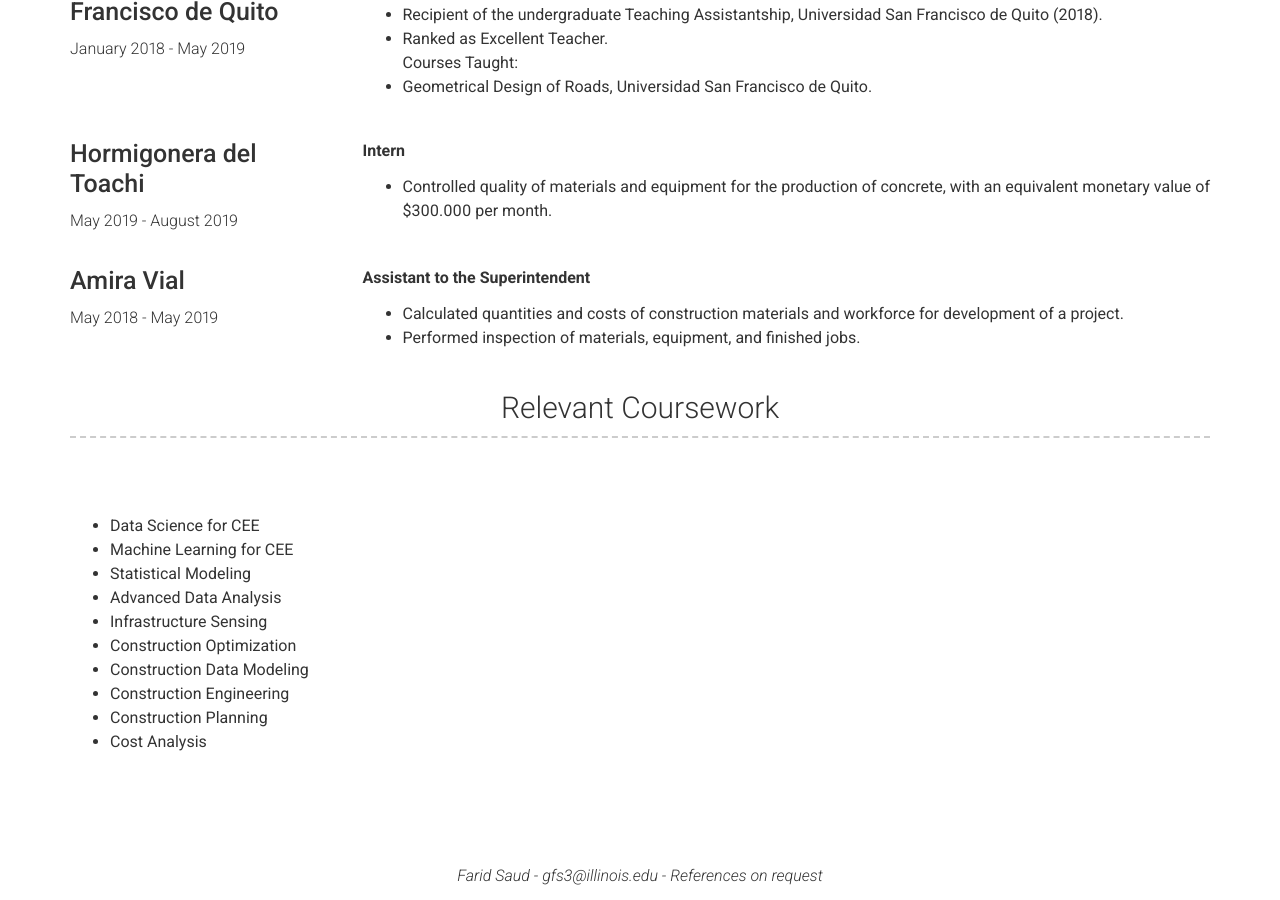
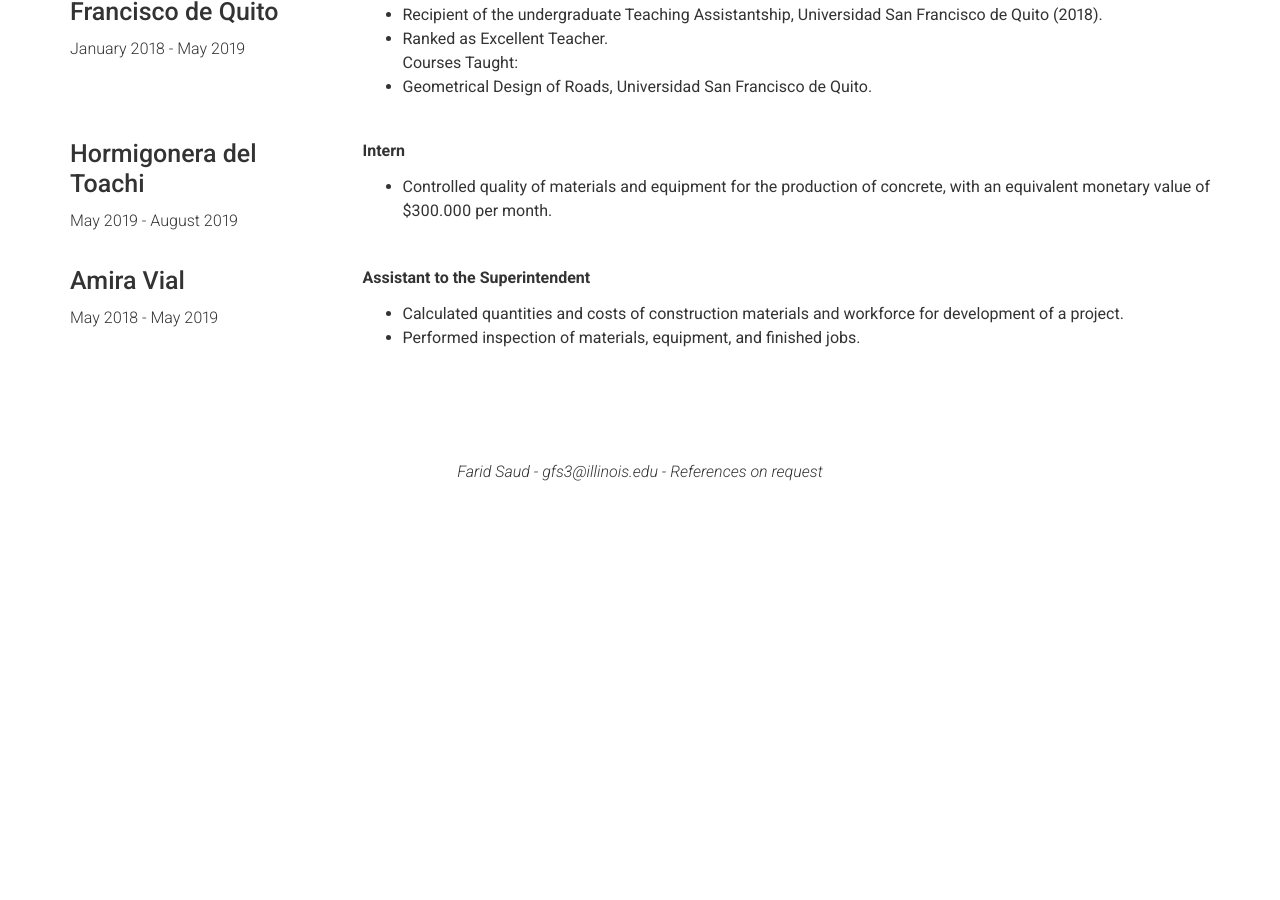
Before and after one commit to fsaudm/fsaudm.github.io, a Jekyll site: the page built from index.md, in a window 1280 px wide and 900 px high, scrolled down 3154 px. Built offline with Jekyll 4.4.1, drawn with Linux system fonts in a browser that asks for light colours; after the commit the page ends 3650 px from its top, so only the background shows below that; part of the change alters nothing that is shown; some of the changed text lies outside the part shown.

Commit message:
Update _config.yml

```diff
--- a/_config.yml
+++ b/_config.yml
@@ -1,6 +1,11 @@
 # Site
 repository: Git repository where your resume will be hosted, only required if you are hosting on GitHub (eg. sproogen/modern-resume-theme)
 # favicon: Directory of your favicon (eg. images/favicon.ico)(optional)
+
+#Darkmode
+darkmode: true
+
+
 
 # Personal info
 name: Farid Saud
@@ -34,68 +39,19 @@ about_content: | # this will include new lines to allow paragraphs
 # Publications_title: Publications
 
 # More Section
-more_title: Relevant Coursework
-more_content: |
- <br />
- - Data Science for CEE
- - Machine Learning for CEE
- - Statistical Modeling
- - Advanced Data Analysis
- - Infrastructure Sensing
- - Construction Optimization
- - Construction Data Modeling
- - Construction Engineering
- - Construction Planning
- - Cost Analysis
-
-languages_title: Languages
-languages_content: |
- <br />
-  - Spanish: Native Language
-  - English: Full Professional Proficiency
-  - Italian: Professional Working Proficiency
-  - French: Beginner
-  - Arabic: Beginner
-
-soft_skills_title: Soft Skills and Strengths
-soft_skills_content: |
- <br />
-  - Leadership
-  - Curiosity
-  - Flexibility
-  - Autonomy
-  - Adaptability
-  - Problem Solving
-  - Team Working
-  - Love Learning New Things
-  - Good Communication
-  - Diplomacy
-
-professional_skills_title: Professional Skills
-professional_skills_content: |
- <br />
-  - Machine Learning
-  - Deep Learning
-  - BIM
-  - VDC
-  - Construction Management
-
-it_skills_title: Information Technology Skills
-it_skills_content: |
- <br />
-  - Engineering Software and Tools: Autodesk AutoCAD, Civil 3D, REVIT, NAVISWORKS, Oracle PRIMAVERA P6, MS Projects
-  - Data Analysis: Python/R, Tableau
-  - Office Automation: MS Office (Excel & VBA, Word, PowerPoint)
-
-programming_title: Programming and Data Manipulation
-programming_content: |
- <br />
-  - Python
-  - R
-  - Julia
-  - MATLAB
-  - C++
-  - SQL
+# more_title: Relevant Coursework
+# more_content: |
+#  <br />
+#  - Data Science for CEE
+#  - Machine Learning for CEE
+#  - Statistical Modeling
+#  - Advanced Data Analysis
+#  - Infrastructure Sensing
+#  - Construction Optimization
+#  - Construction Data Modeling
+#  - Construction Engineering
+#  - Construction Planning
+#  - Cost Analysis
 
 
 
@@ -106,8 +62,7 @@ footer_show_references: true
 # theme: modern-resume-theme (Use this is you are hosting your resume yourself)
 # remote_theme: sproogen/modern-resume-theme (Use this if you are hosting your resume on GitHub)
 
-#Darkmode
-darkmode: true
+
 
 sass:
   sass_dir: _sass
```
